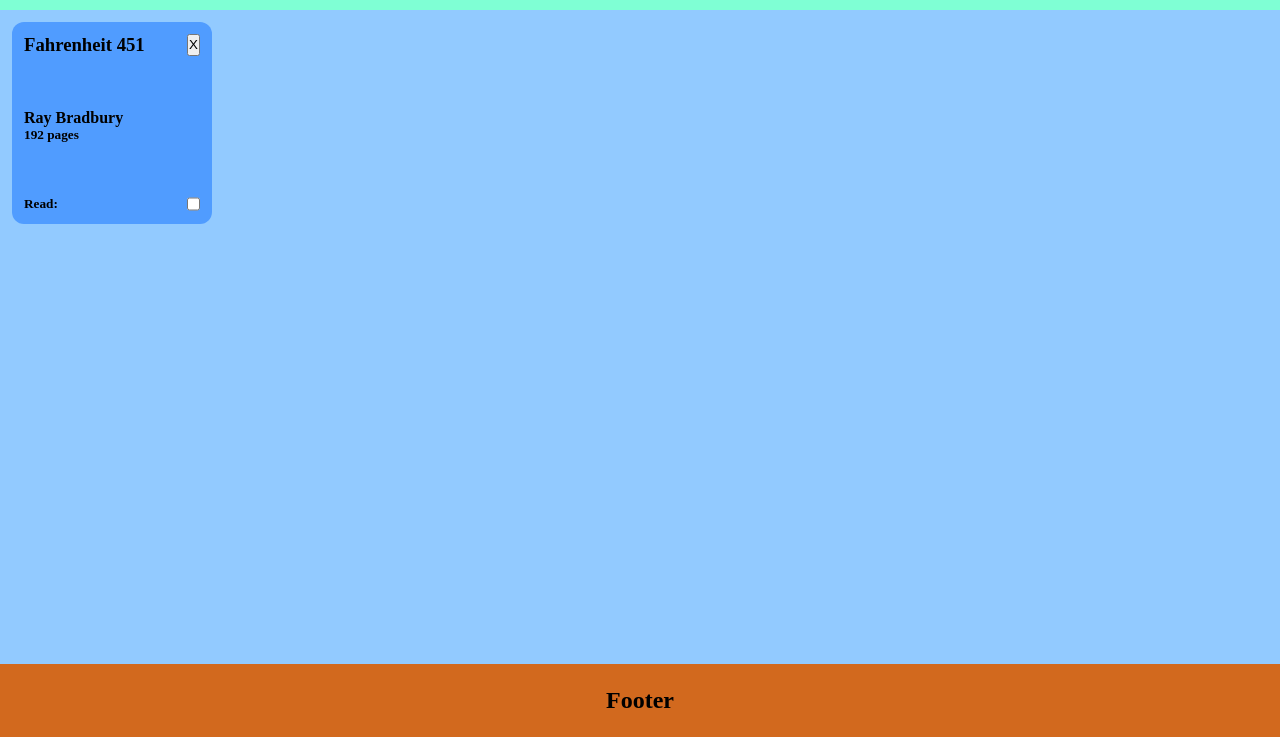
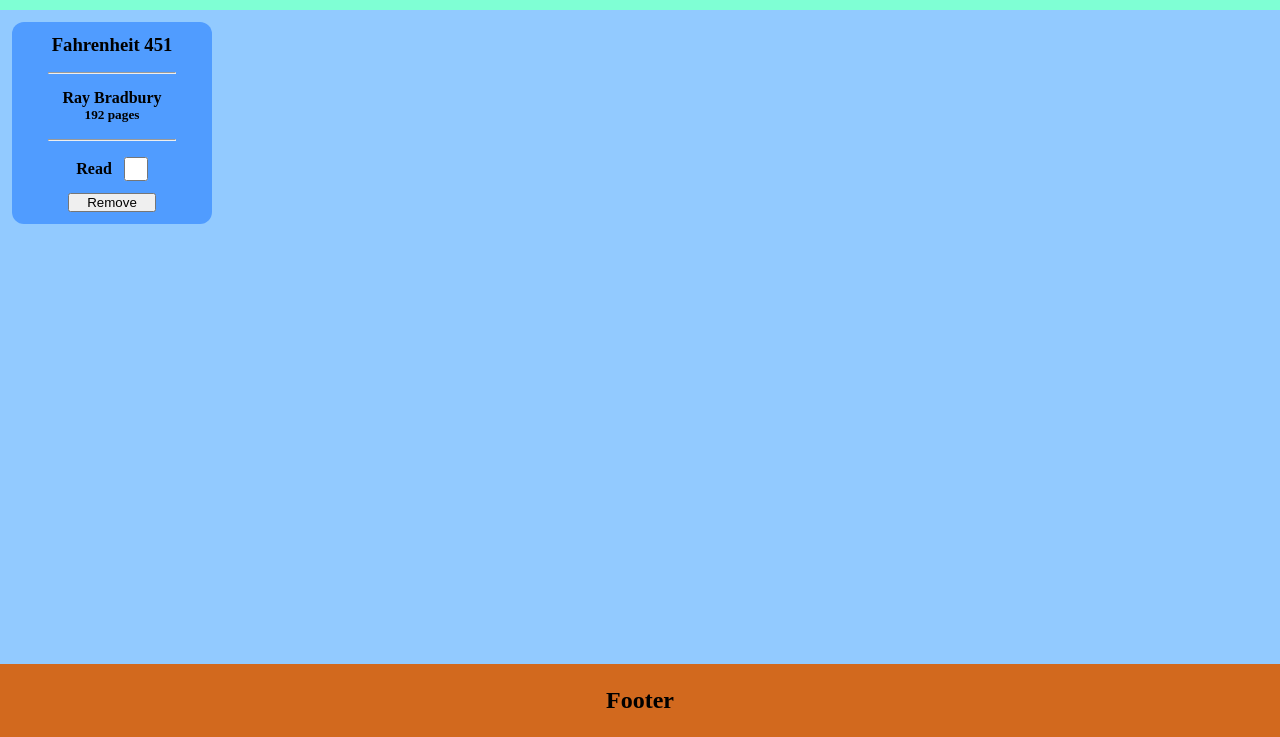
Before and after one commit to BZAgustin/js-library, a plain HTML site: page index.html in a window 1280 px wide. Shown: the part 63-800 px from the top of the page. Drawn offline with Linux system fonts and the light colour scheme.

Commit message:
- Add divisors in cards - Change remove button location - Finish card layout

```diff
--- a/index.html
+++ b/index.html
@@ -33,10 +33,8 @@
         <input type="text" id="author" name="author" minlength="1" maxlength="24"required>
         <label for="pages">Pages</label>
         <input type="number" id="pages" name="pages" min="0" max="9999" required>
-        <div class="read">
-          <label for="read">Read</label>
-          <input type="checkbox" id="read" name="read">
-        </div>
+        <label for="read">Read</label>
+        <input type="checkbox" id="read" name="read">
         <button type="submit" id="add-book">Add New Book</button>
       </form>
     </div>
--- a/script.js
+++ b/script.js
@@ -47,10 +47,12 @@
     header: document.createElement('div'),
     info: document.createElement('div'),
     footer: document.createElement('div'),
+    divisor: document.createElement('hr'),
+    divisor2: document.createElement('hr'),
     bookTitle: document.createElement('h3'),
     bookAuthor: document.createElement('h4'),
     bookPages: document.createElement('h5'),
-    bookReadLabel: document.createElement('h5'),
+    bookReadLabel: document.createElement('h4'),
     bookRead: document.createElement('input'),
     bookRemove: document.createElement('button')
   }
@@ -61,8 +63,8 @@
   card.bookPages.textContent = `${pages} pages`;
   card.bookRead.type = 'checkbox';
   card.bookRead.checked = read;
-  card.bookReadLabel.textContent = 'Read:';
-  card.bookRemove.textContent = 'X';
+  card.bookReadLabel.textContent = 'Read';
+  card.bookRemove.textContent = 'Remove';
 
   // Add respective classes
   card.header.classList.add('c-header');
@@ -70,17 +72,20 @@
   card.footer.classList.add('c-read');
 
   card.header.appendChild(card.bookTitle);
-  card.header.appendChild(card.bookRemove);
   card.info.appendChild(card.bookAuthor);
   card.info.appendChild(card.bookPages);
   card.footer.appendChild(card.bookReadLabel);
   card.footer.appendChild(card.bookRead);
+  card.footer.appendChild(card.bookRemove);
 
   const container = document.createElement('div');
   container.classList.add('card');
   container.appendChild(card.header);
+  container.appendChild(card.divisor);
   container.appendChild(card.info);
+  container.appendChild(card.divisor2);
   container.appendChild(card.footer);
+  container.appendChild(card.bookRemove);
 
   return container;
 }
@@ -97,7 +102,7 @@
 function addListeners() {
   const cardArray = Array.from(section[0].children);
   for(const card of cardArray) {
-    const removeButton = card.children[0].children[1];
+    const removeButton = card.children[5];
     removeButton.addEventListener('click', () => {
       myLibrary.splice(cardArray.indexOf(card), 1);
       displayLibrary();
--- a/style.css
+++ b/style.css
@@ -45,22 +45,62 @@
   overflow: scroll;
 }
 
+.card, .c-header, .c-info, .c-read {
+  display: flex;
+}
+
 .card {
   min-width: 200px;
   min-height: 200px;
   background-color: rgb(80, 156, 255);
   border-radius: 12px;
-  display: flex;
   flex-direction: column;
   flex-wrap: wrap;
   justify-content: space-between;
+  align-items: center;
   padding: 12px;
 }
 
-.c-header, .c-read {
-  display: flex;
-  justify-content: space-between;
+.c-header, .c-info, .c-read {
+  justify-content: center;
+  align-items: center;
 }
+
+.c-header {
+  text-align: center;
+  gap: 32px;
+}
+
+.c-read {
+  text-align: center;
+  gap: 12px;
+}
+
+.c-info {
+  flex-direction: column;
+}
+
+.c-header h3 {
+  min-width: 75%;
+  text-align: center;
+}
+
+.c-read input {
+  height: 24px;
+  width: 24px;
+}
+
+.card button {
+  margin-top: 12px;
+  width: 50%;
+}
+
+hr {
+  margin: auto;
+  width: 128px;
+  color: rgb(77, 147, 209);
+}
+
 
 /* ------------- FOOTER ------------- */
 
```
